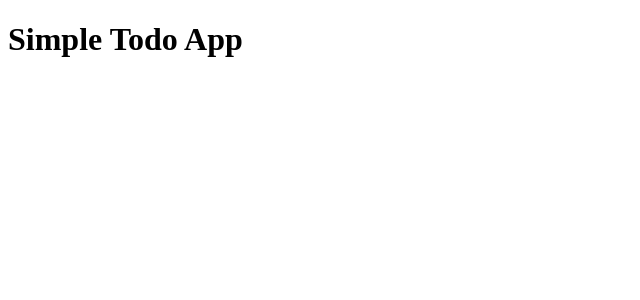
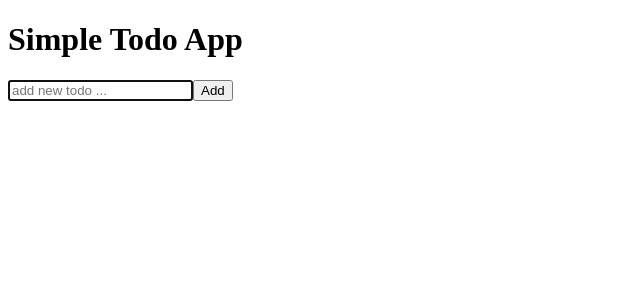
Before and after one commit to WWWCourses/todo-app-react, a React (Vite) app: page / in a window 1280 px wide. Shown: the top 300 px of the page, without its empty margins (0-640 px from the left). Built offline with nearby package versions, Linux system fonts and the light colour scheme.

Commit message:
DONE: TodoAdd

```diff
--- a/src/App.jsx
+++ b/src/App.jsx
@@ -1,14 +1,26 @@
 import { useState } from 'react'
 import './App.css'
 import Header from "./components/Header";
+import TodoAdd from "./components/TodoAdd";
 
 function App() {
-  const [count, setCount] = useState(0)
+  const [todos, setTodos] = useState([])
+
+  const addTodo = (title) =>{
+    const newTodo = {
+      title : title,
+      completed: false
+    }
+
+    // todos = [...todos, newTodo] DO NOT DO THIS
+    setTodos([...todos, newTodo])
+  }
+
   const appTitle = 'Simple Todo App'
   return (
     <div className="page">
       <Header appTitle={appTitle}/>
-
+      <TodoAdd addTodo={addTodo} />
     </div>
 
 
--- a/src/components/TodoAdd.jsx
+++ b/src/components/TodoAdd.jsx
@@ -1,11 +1,33 @@
 import React, {useState} from 'react';
 
-const TodoAdd = (props) => {
+const TodoAdd = ({addTodo}) => {
+    const [value, setValue] = useState('')
+
+    const onChangeHandler = (e)=>{
+        setValue(e.target.value)
+    }
+
+    const onClickHandler = (e)=>{
+        addTodo(value)
+    }
+
     return (
         <React.Fragment>
             <div className="todo-add">
-				<input type="text" autofocus placeholder="add new todo ...">
-				<button className="todo-add-btn" type="button">Add</button>
+				<input
+                    value={value}
+                    type="text"
+                    autoFocus
+                    placeholder="add new todo ..."
+                    onChange={onChangeHandler}
+                />
+				<button
+                    className="todo-add-btn"
+                    type="button"
+                    onClick={onClickHandler}
+                >
+                Add
+                </button>
 			</div>
         </React.Fragment>
     );
```
